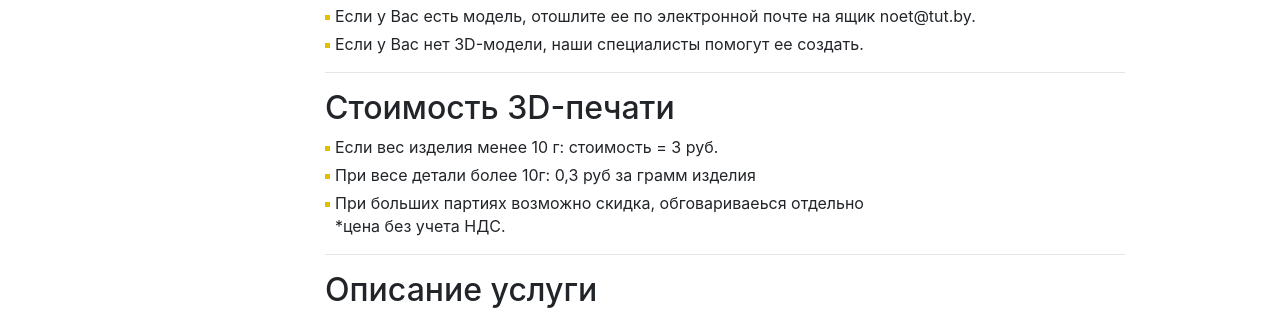
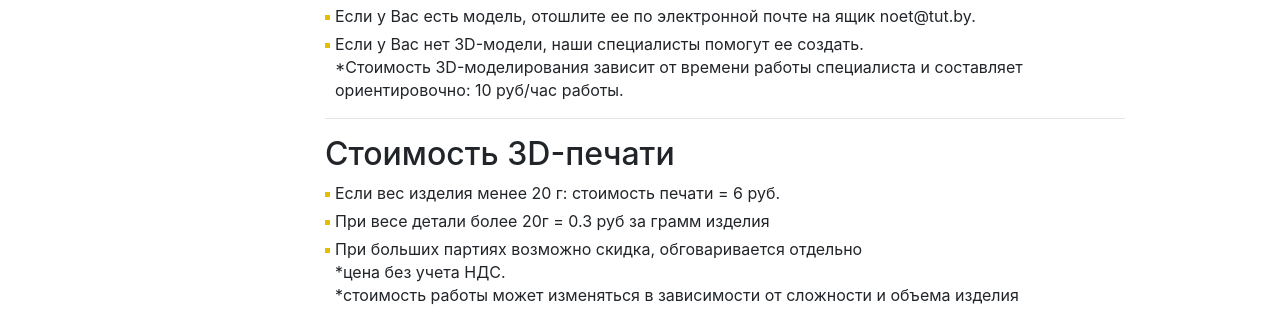
Before and after one commit to alex3007/3dShop, a plain HTML site: page 3d-print.html in a window 1280 px wide. Shown: the part 640-952 px from the top of the page. Drawn offline with Linux system fonts and the light colour scheme.

Commit message:
26-11-19

```diff
--- a/3d-print.html
+++ b/3d-print.html
@@ -120,15 +120,18 @@
                 <h2>Наличие модели</h2>
                 <ul>
                     <li>Если у Вас есть модель, отошлите ее по электронной почте на ящик noet@tut.by. </li>
-                    <li>Если у Вас нет 3D-модели, наши специалисты помогут ее создать.</li>
+                    <li>Если у Вас нет 3D-модели, наши специалисты помогут ее создать.<br>
+                    *Стоимость 3D-моделирования зависит от времени работы специалиста и составляет ориентировочно: 10 руб/час работы.
+                    </li>
                 </ul>
                 <hr />
                 <h2>Стоимость 3D-печати</h2>
                 <ul>
-                    <li>Если вес изделия менее 10 г: стоимость = 3 руб.</li>
-                    <li>При весе детали более 10г: 0,3 руб за грамм изделия</li>
-                    <li>При больших партиях возможно скидка, обговариваеься отдельно<br>
-                    *цена без учета НДС.</li>
+                    <li>Если вес изделия менее 20 г: стоимость печати = 6 руб.</li>
+                    <li>При весе детали более 20г = 0.3 руб за грамм изделия</li>
+                    <li>При больших партиях возможно скидка, обговаривается отдельно<br>
+                    *цена без учета НДС.<br>
+                    *стоимость работы может изменяться в зависимости от сложности и объема изделия</li>
                 </ul>
                 <hr>
                 <h2>Описание услуги</h2>
--- a/css/style.css
+++ b/css/style.css
@@ -32,7 +32,7 @@ a {
 
 a:hover {
     text-decoration: none;
-    color: dodgerblue;
+    color: #ebc242;
 }
 
 p {
@@ -545,7 +545,7 @@ p.main-text {
 }
 
 .category-item:hover {
-    border-color:rgba(0,0,0,0.3);
+    border-color: rgba(0,0,0,0.3);
 }
 
 .category-item a,
```
Also changed, not shown: css/slider.css (+0 -10 lines), shop-plastic.html (+1 -1 lines).
